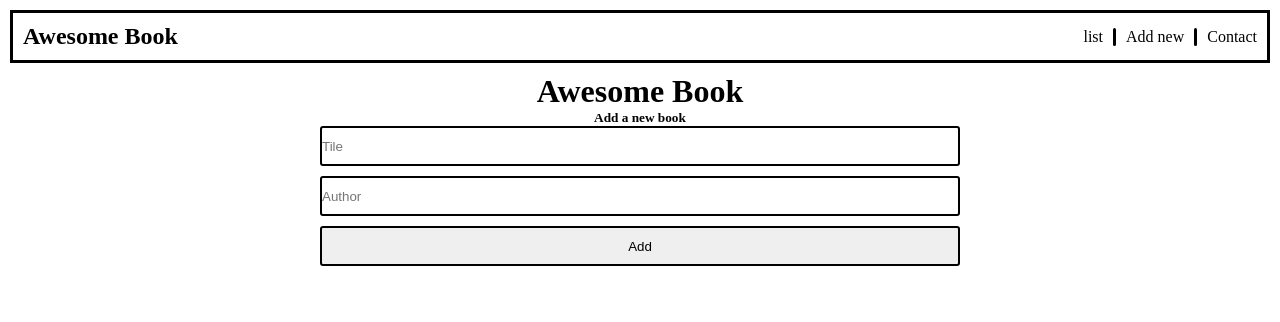
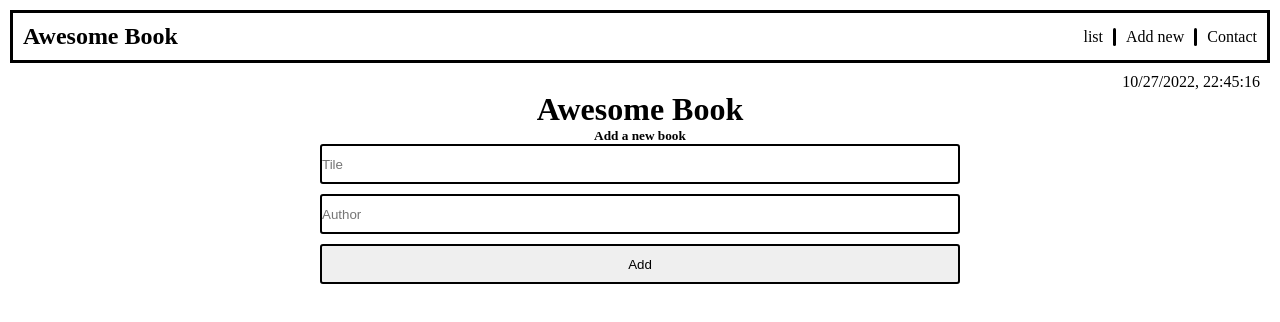
Before and after one commit to ArkanKovanAbdullah/Awsome-book, a website: page index.html in a window 1280 px wide. Drawn offline with Linux system fonts and the light colour scheme.

Commit message:
Added time display

```diff
--- a/index.html
+++ b/index.html
@@ -18,6 +18,7 @@
       <li id="contact-btn">Contact</li>
     </ul>
   </div>
+  <span class="make-flex flex-end"><p id="todays-date"></p></span>
  <h1 class="text-center">Awesome Book</h1>
     <section class="list display-none" id="list">
     </section>
--- a/index.js
+++ b/index.js
@@ -84,3 +84,16 @@ contactBtn.addEventListener('click', () => {
   addNewBookForm.classList.add('display-none');
   contact.classList.remove('display-none');
 });
+
+dateNow = document.getElementById('todays-date');
+
+let today = new Date();
+
+let month = today.getMonth() + 1;
+let year = today.getFullYear();
+let date = today.getDate();
+let hours = today.getHours();
+let minutes = today.getMinutes();
+let seconds = today.getSeconds();
+
+dateNow.innerHTML = `${month}/${date}/${year}, ${hours}:${minutes}:${seconds}`;
--- a/style.css
+++ b/style.css
@@ -114,6 +114,16 @@
   box-shadow: 2px 2px 2px;
 }
 
+.flex-end {
+  justify-content: flex-end;
+  padding-right: 20px;
+}
+
+.margin-left-auto {
+  margin-left: auto;
+  width: auto;
+}
+
 .book-list {
   padding: 5px 5px;
   margin: auto;
```
